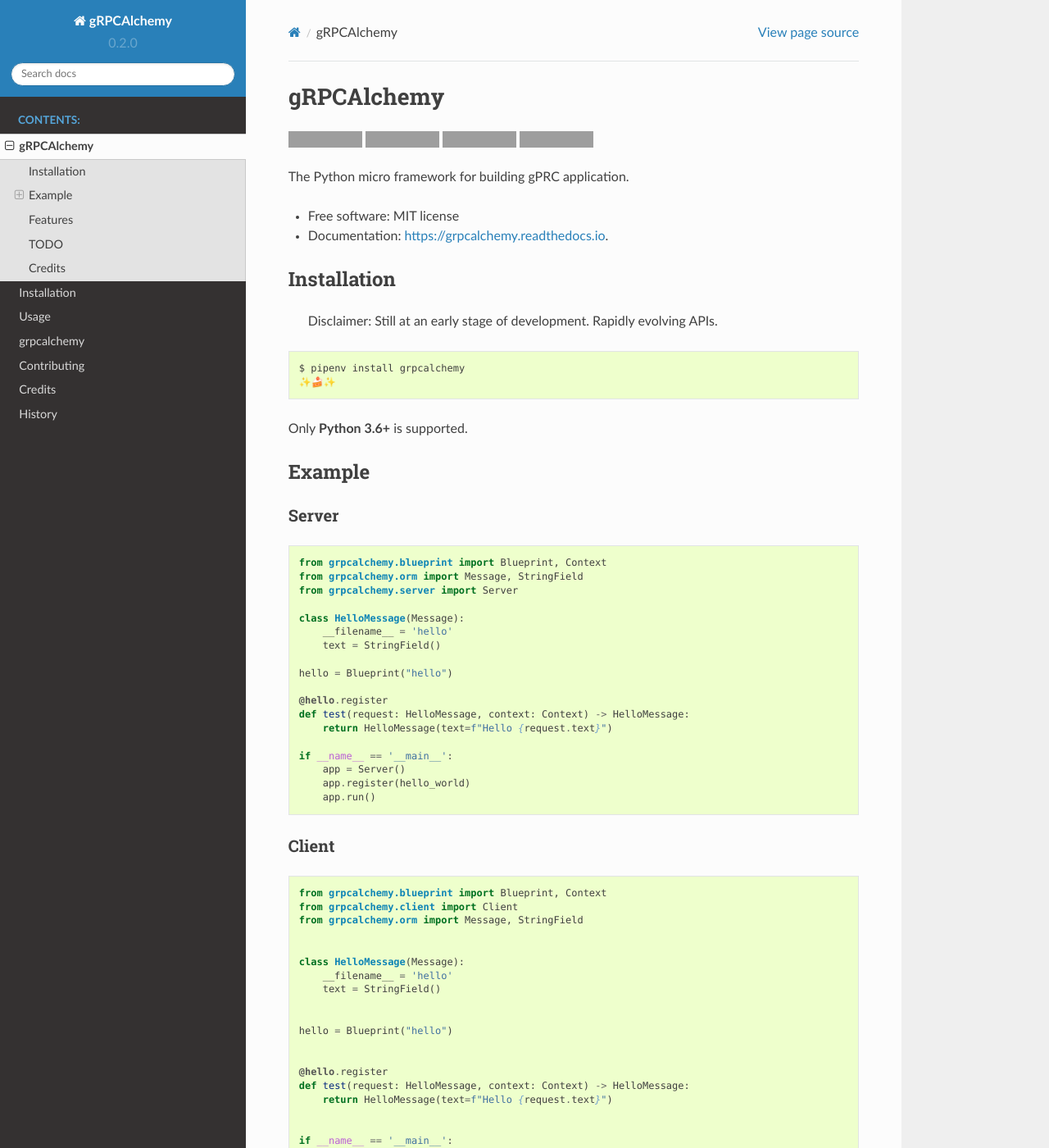
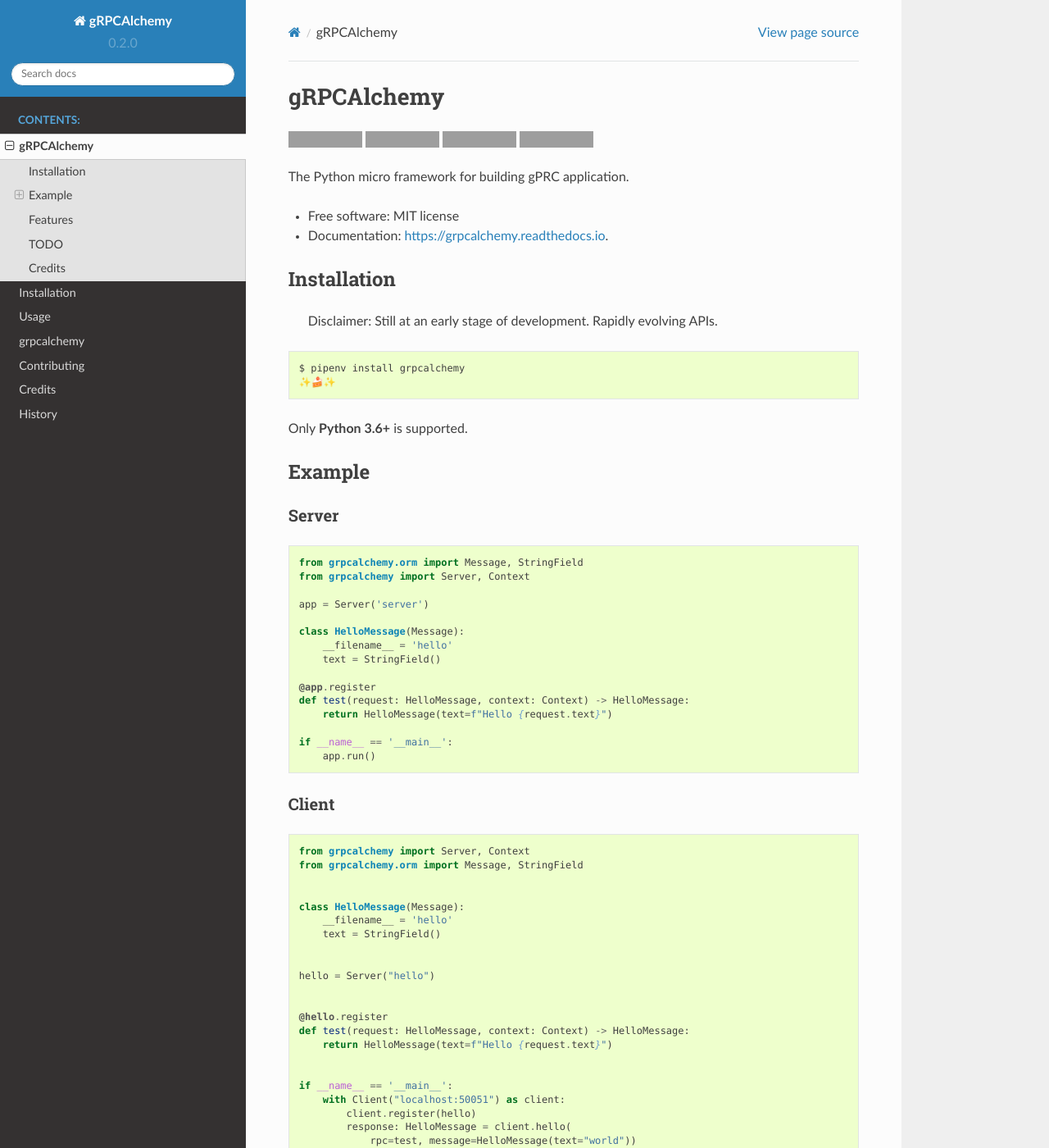
Before and after one commit to GuangTianLi/grpcalchemy, a Sphinx documentation site: the page built from docs/readme.rst, in a window 1280 px wide and 1400 px high. Shown: the whole window at 82% size. Built offline with Sphinx 7.4.7 and the Read the Docs theme 2.0.0, drawn with Linux system fonts in a browser that asks for light colours; grey boxes are pictures that could not be loaded.

Commit message:
:star2: 0.2.0 release

```diff
--- a/README.rst
+++ b/README.rst
@@ -45,23 +45,20 @@
 
 .. code-block:: python
 
-    from grpcalchemy.blueprint import Blueprint, Context
     from grpcalchemy.orm import Message, StringField
-    from grpcalchemy.server import Server
+    from grpcalchemy import Server, Context
+
+    app = Server('server')
 
     class HelloMessage(Message):
         __filename__ = 'hello'
         text = StringField()
 
-    hello = Blueprint("hello")
-
-    @hello.register
+    @app.register
     def test(request: HelloMessage, context: Context) -> HelloMessage:
         return HelloMessage(text=f"Hello {request.text}")
 
     if __name__ == '__main__':
-        app = Server()
-        app.register(hello_world)
         app.run()
 
 Client
@@ -69,8 +66,7 @@
 
 .. code-block:: python
 
-    from grpcalchemy.blueprint import Blueprint, Context
-    from grpcalchemy.client import Client
+    from grpcalchemy import Server, Context
     from grpcalchemy.orm import Message, StringField
 
 
@@ -79,7 +75,7 @@
         text = StringField()
 
 
-    hello = Blueprint("hello")
+    hello = Server("hello")
 
 
     @hello.register
--- a/grpcalchemy/__init__.py
+++ b/grpcalchemy/__init__.py
@@ -9,6 +9,6 @@
 __email__ = 'guangtian_li@qq.com'
 __version__ = '0.2.0'
 
-from .blueprint import Blueprint
+from .blueprint import Blueprint, Context
 from .client import Client
 from .server import Server
```
Also changed, not shown: docs/usage.rst (+6 -9 lines), 4 other files.
